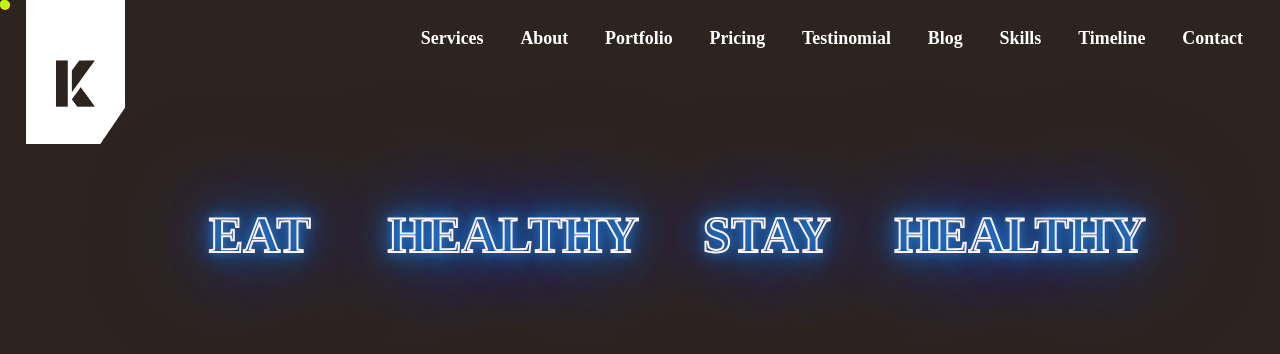
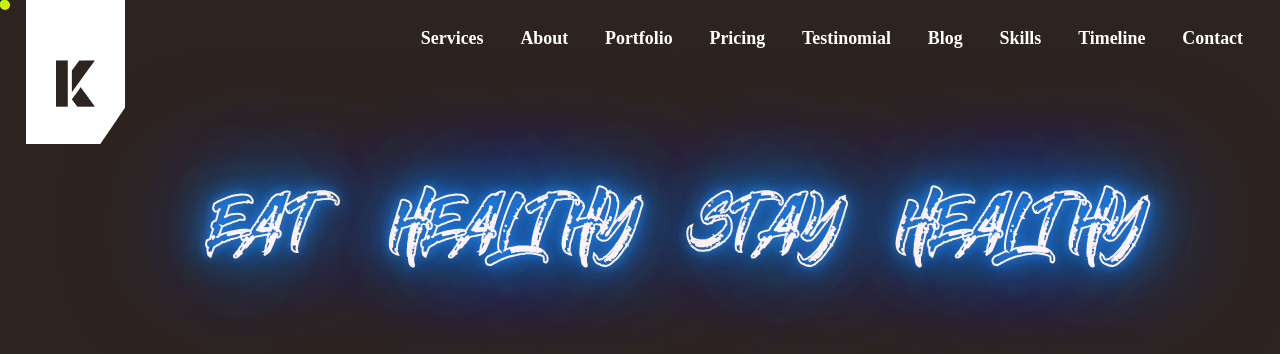
Before and after one commit to Aryan9901/kothik-food-ordering-website, a plain HTML site: page index.html in a window 1280 px wide. Shown: the top 354 px of the page. Drawn offline with nearby package versions, Linux system fonts and the light colour scheme.

Commit message:
added gloss and bloom font

```diff
--- a/style.css
+++ b/style.css
@@ -1,5 +1,9 @@
 /** @format */
 /* font family */
+@font-face {
+	font-family: Gloss And Bloom;
+	src: url(./fonts/Gloss_And_Bloom.ttf);
+}
 @font-face {
 	src: url("./fonts/Bree\ Bold.otf");
 	font-family: "bree bold";
```
Also changed, not shown: fonts/Gloss_And_Bloom.ttf (added).
